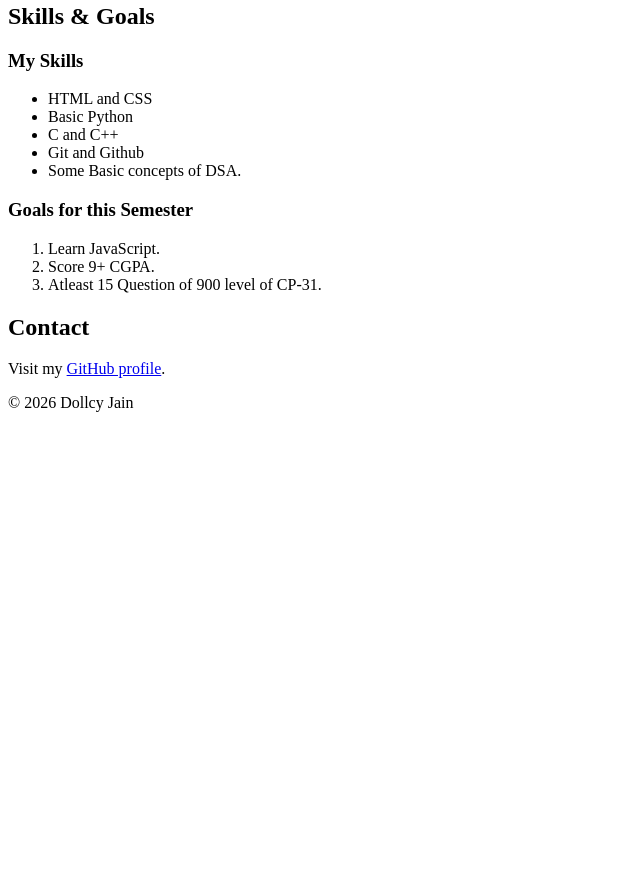
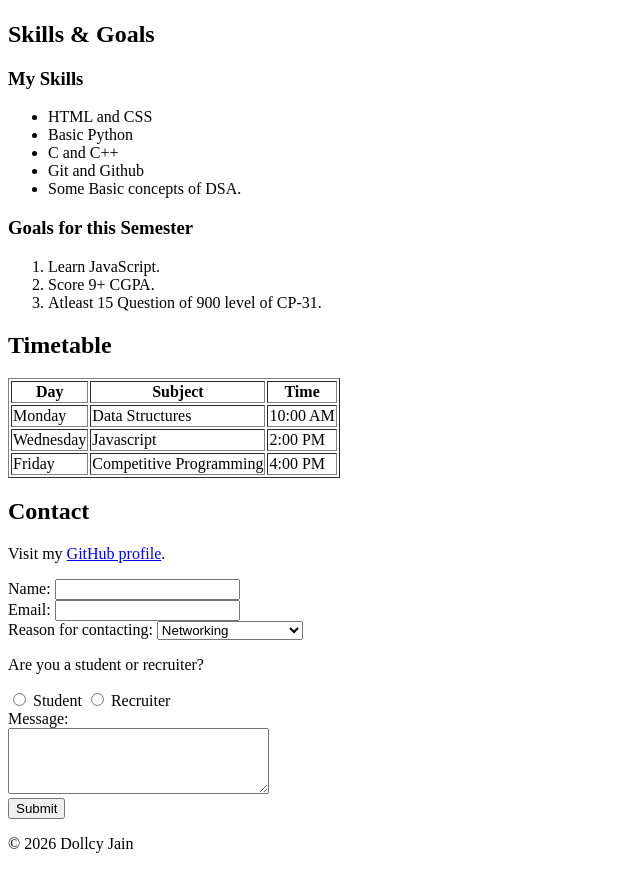
Before and after one commit to Dollcy-Jain/html-practice-dollcyJain, a plain HTML site: page index.html in a window 1280 px wide. Shown: the part 508-1377 px from the top of the page, without its empty margins (0-640 px from the left). Before the commit the page ends 936 px from the top, so only its background shows below. Drawn offline with Linux system fonts and the light colour scheme.

Commit message:
Add Timetable and Contact form

```diff
--- a/index.html
+++ b/index.html
@@ -1,9 +1,11 @@
 <!DOCTYPE html>
 <html lang="en">
+
 <head>
-    <meta charset="UTF-8">
-    <title>HTML Practice</title>
+  <meta charset="UTF-8">
+  <title>HTML Practice</title>
 </head>
+
 <body>
   <header>
     <h1>Dollcy Jain</h1>
@@ -15,13 +17,17 @@
       <li><a href="#about">About</a></li>
       <li><a href="#skills">Skills</a></li>
       <li><a href="#contact">Contact</a></li>
+      <li><a href="#timetable">Timetable</a></li>
     </ul>
   </nav>
 
   <main>
     <section id="about">
       <h2>About Me</h2>
-      <p>Hi, I'm Dollcy Jain! I am a CCE student with a strong foundation in C, C++, and web fundamentals. I enjoy tackling logical challenges and am currently diving into Data Structures and Algorithms (DSA) to improve my problem-solving skills. Whether I'm building web pages or practicing competitive programming, I am always eager to learn and push my technical boundaries. </p>
+      <p>Hi, I'm Dollcy Jain! I am a CCE student with a strong foundation in C, C++, and web fundamentals. I enjoy
+        tackling logical challenges and am currently diving into Data Structures and Algorithms (DSA) to improve my
+        problem-solving skills. Whether I'm building web pages or practicing competitive programming, I am always eager
+        to learn and push my technical boundaries. </p>
       <img src="image.jpeg" alt="A portrait of Dollcy Jain" height="200px">
     </section>
 
@@ -44,10 +50,76 @@
         <li>Atleast 15 Question of 900 level of CP-31.</li>
       </ol>
     </section>
+    <!-- This is a Demo Timetable..... As I don't have any timetable. -->
+    <section id="timetable">
+      <h2>Timetable</h2>
+      <table border="1">
+        <thead>
+          <tr>
+            <th>Day</th>
+            <th>Subject</th>
+            <th>Time</th>
+          </tr>
+        </thead>
+        <tbody>
+          <tr>
+            <td>Monday</td>
+            <td>Data Structures</td>
+            <td>10:00 AM</td>
+          </tr>
+          <tr>
+            <td>Wednesday</td>
+            <td>Javascript</td>
+            <td>2:00 PM</td>
+          </tr>
+          <tr>
+            <td>Friday</td>
+            <td>Competitive Programming</td>
+            <td>4:00 PM</td>
+          </tr>
+        </tbody>
+      </table>
+    </section>
 
     <section id="contact">
       <h2>Contact</h2>
       <p>Visit my <a href="https://github.com/Dollcy-Jain" target="_blank">GitHub profile</a>.</p>
+      <form action="#" method="POST">
+        <div>
+          <label for="name">Name:</label>
+          <input type="text" id="name" name="name" required minlength="2">
+        </div>
+
+        <div>
+          <label for="email">Email:</label>
+          <input type="email" id="email" name="email" required>
+        </div>
+
+        <div>
+          <label for="reason">Reason for contacting:</label>
+          <select id="reason" name="reason">
+            <option value="networking">Networking</option>
+            <option value="collaboration">Project Collaboration</option>
+            <option value="other">Other</option>
+          </select>
+        </div>
+
+        <div>
+          <p>Are you a student or recruiter?</p>
+          <input type="radio" id="student" name="role" value="student">
+          <label for="student">Student</label>
+
+          <input type="radio" id="recruiter" name="role" value="recruiter">
+          <label for="recruiter">Recruiter</label>
+        </div>
+
+        <div>
+          <label for="message">Message:</label><br>
+          <textarea id="message" name="message" rows="4" cols="30" required></textarea>
+        </div>
+
+        <button type="submit">Submit</button>
+      </form>
     </section>
   </main>
 
@@ -55,4 +127,5 @@
     <p>&copy; 2026 Dollcy Jain</p>
   </footer>
 </body>
+
 </html>
```
